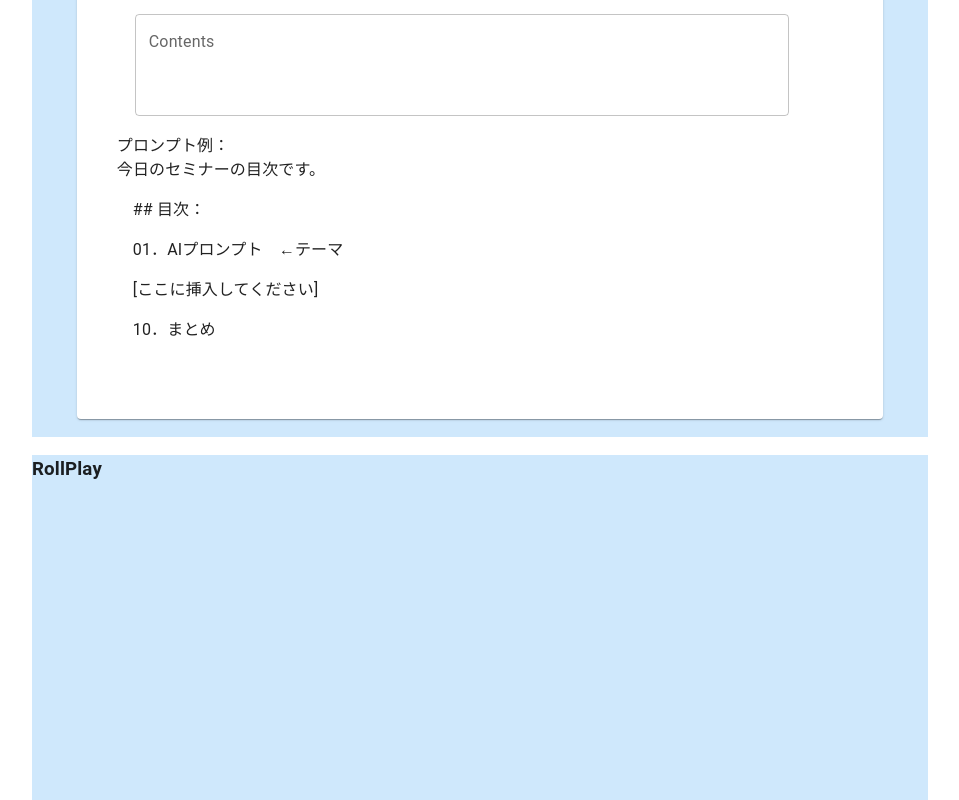
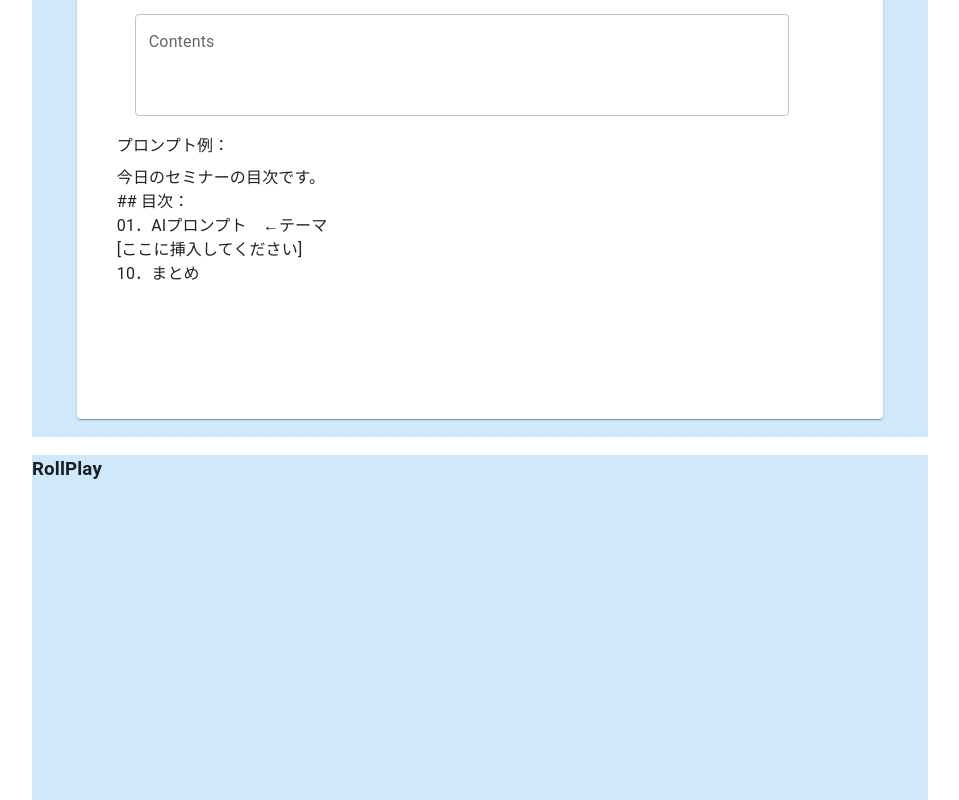
Before and after one commit to sgtao/gpt-prompt-templates, a React (Create React App) app: page / in a window 1280 px wide. Shown: the part 1740-2540 px from the top of the page, without its empty margins (280-1239 px from the left). Built offline with nearby package versions, Linux system fonts and the light colour scheme.

Commit message:
update App for modify an insertion template

```diff
--- a/src/components/Insertion.jsx
+++ b/src/components/Insertion.jsx
@@ -11,8 +11,8 @@ import Typography from "@mui/material/Typography";
 import TextField from "@mui/material/TextField";
 import Modal from "@mui/material/Modal";
 import Link from "@mui/material/Link";
-import List from '@mui/material/List';
-import { ListItem } from "@mui/material";
+import List from "@mui/material/List";
+import ListItem from "@mui/material/ListItem";
 
 const styleModal = {
   position: "absolute",
@@ -91,16 +91,16 @@ export default function Insertion(props) {
                 />
               </Container>
               <Container>
-                プロンプト例：
-                <Typography variant="body1" gutterBottom>
-                  今日のセミナーの目次です。
-                  <List>
-                    <ListItem>## 目次：</ListItem>
-                    <ListItem>01．AIプロンプト　←テーマ</ListItem>
-                    <ListItem>[ここに挿入してください]</ListItem>
-                    <ListItem>10．まとめ  </ListItem>
-                  </List>
-                </Typography>
+                プロンプト例：<br />
+                <List>
+                  <ListItem disablePadding>今日のセミナーの目次です。</ListItem>
+                  <ListItem disablePadding>## 目次：</ListItem>
+                  <ListItem disablePadding>
+                    01．AIプロンプト　←テーマ
+                  </ListItem>
+                  <ListItem disablePadding>[ここに挿入してください]</ListItem>
+                  <ListItem disablePadding>10．まとめ </ListItem>
+                </List>
               </Container>
             </CardContent>
           </Card>
@@ -119,13 +119,14 @@ export default function Insertion(props) {
           <Typography id="modal-modal-description" sx={{ mt: "2rem" }}>
             次のテーマに関するセミナーの目次を作成したいです。指示の部分に適切な内容を挿入してください。
             <br />
-            ## テーマ：<br />
+            ## テーマ：
+            <br />
             {context}
             <List>
               <ListItem>## 目次：</ListItem>
               <ListItem>01．{context}の紹介</ListItem>
               <ListItem>[指示：02～09を挿入してください]</ListItem>
-              <ListItem>10．まとめ  </ListItem>
+              <ListItem>10．まとめ </ListItem>
             </List>
           </Typography>
         </Box>
```
